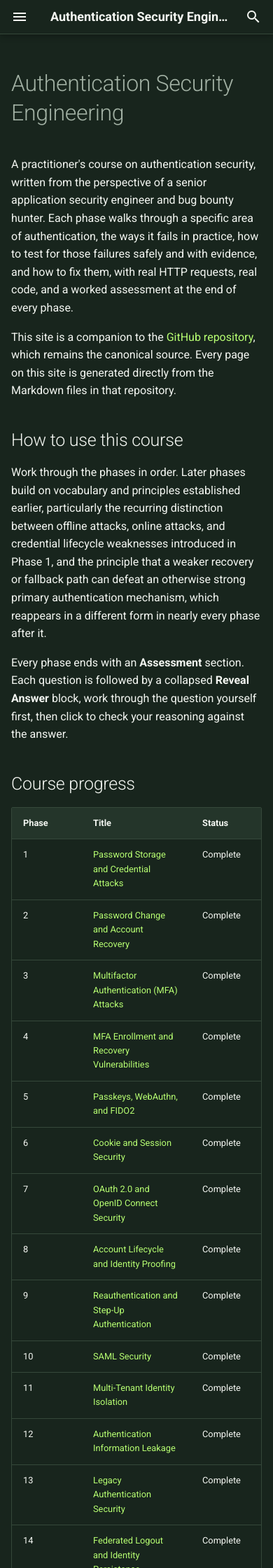
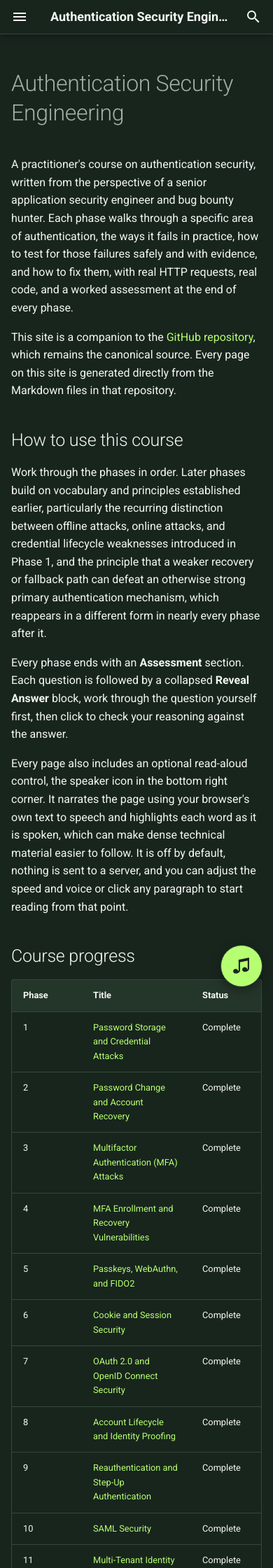
Before and after one commit to facelesshunter-tech/authentication-security-engineering, an MkDocs documentation site: the page built from docs/index.md, in a window 390 px wide. Shown: the top 2240 px of the page at 70% size. Built offline with MkDocs 1.6.1 and Material for MkDocs 9.7.7, drawn with Linux system fonts in a browser that asks for light colours; comment, search, counter and statistics services are not loaded; part of the change alters nothing that is shown; some of the changed text lies outside the part shown.

Commit message:
Add optional read-aloud with word highlighting
Uses the browser's native Web Speech API, no server, no API keys,
nothing leaves the user's device. Off by default, toggled from a
speaker control in the bottom right of every page. Highlights the
current word as it is spoken, lets users click any paragraph to
start reading from there, and skips code blocks, tables, and
collapsed assessment answers so nothing gets spoiled or mispronounced.

```diff
--- a/docs/index.md
+++ b/docs/index.md
@@ -9,6 +9,8 @@ This site is a companion to the [GitHub repository](https://github.com/facelessh
 Work through the phases in order. Later phases build on vocabulary and principles established earlier, particularly the recurring distinction between offline attacks, online attacks, and credential lifecycle weaknesses introduced in Phase 1, and the principle that a weaker recovery or fallback path can defeat an otherwise strong primary authentication mechanism, which reappears in a different form in nearly every phase after it.
 
 Every phase ends with an **Assessment** section. Each question is followed by a collapsed **Reveal Answer** block, work through the question yourself first, then click to check your reasoning against the answer.
+
+Every page also includes an optional read-aloud control, the speaker icon in the bottom right corner. It narrates the page using your browser's own text to speech and highlights each word as it is spoken, which can make dense technical material easier to follow. It is off by default, nothing is sent to a server, and you can adjust the speed and voice or click any paragraph to start reading from that point.
 
 ## Course progress
 
--- /dev/null
+++ b/docs/javascripts/tts.js
@@ -0,0 +1,363 @@
+(function () {
+  "use strict";
+
+  if (!("speechSynthesis" in window) || typeof SpeechSynthesisUtterance === "undefined") {
+    return;
+  }
+
+  var STORAGE_KEY = "tts-prefs-v1";
+  var BLOCK_SELECTOR = "h1, h2, h3, h4, h5, h6, p, li, blockquote, figcaption";
+  var SKIP_SELECTOR = "pre, code, details, table, .headerlink, .md-typeset .md-button";
+
+  function loadPrefs() {
+    try {
+      var raw = window.localStorage.getItem(STORAGE_KEY);
+      return raw ? JSON.parse(raw) : {};
+    } catch (e) {
+      return {};
+    }
+  }
+
+  function savePrefs(prefs) {
+    try {
+      window.localStorage.setItem(STORAGE_KEY, JSON.stringify(prefs));
+    } catch (e) {}
+  }
+
+  var prefs = loadPrefs();
+
+  var article = document.querySelector(".md-content__inner");
+  if (!article) return;
+
+  window.speechSynthesis.cancel();
+
+  function isSkippable(node) {
+    while (node && node !== article) {
+      if (node.nodeType === 1 && node.matches && node.matches(SKIP_SELECTOR)) {
+        return true;
+      }
+      node = node.parentNode;
+    }
+    return false;
+  }
+
+  function wrapWords(block) {
+    var walker = document.createTreeWalker(block, NodeFilter.SHOW_TEXT, {
+      acceptNode: function (node) {
+        if (!node.nodeValue || !/\S/.test(node.nodeValue)) {
+          return NodeFilter.FILTER_REJECT;
+        }
+        if (isSkippable(node.parentNode)) {
+          return NodeFilter.FILTER_REJECT;
+        }
+        return NodeFilter.FILTER_ACCEPT;
+      }
+    });
+
+    var textNodes = [];
+    var n;
+    while ((n = walker.nextNode())) {
+      textNodes.push(n);
+    }
+
+    textNodes.forEach(function (textNode) {
+      var frag = document.createDocumentFragment();
+      var parts = textNode.nodeValue.split(/(\s+)/);
+      parts.forEach(function (part) {
+        if (part === "") return;
+        if (/^\s+$/.test(part)) {
+          frag.appendChild(document.createTextNode(part));
+        } else {
+          var span = document.createElement("span");
+          span.className = "tts-word";
+          span.textContent = part;
+          frag.appendChild(span);
+        }
+      });
+      textNode.parentNode.replaceChild(frag, textNode);
+    });
+  }
+
+  function collectBlocks() {
+    var candidates = Array.prototype.slice.call(article.querySelectorAll(BLOCK_SELECTOR));
+    var blocks = candidates.filter(function (el) {
+      if (isSkippable(el)) return false;
+      var parent = el.parentElement;
+      while (parent && parent !== article) {
+        if (candidates.indexOf(parent) !== -1) return false;
+        parent = parent.parentElement;
+      }
+      return /\S/.test(el.textContent);
+    });
+    blocks.forEach(function (block) {
+      wrapWords(block);
+      block.classList.add("tts-block");
+    });
+    return blocks;
+  }
+
+  function blockWords(block) {
+    return Array.prototype.slice.call(block.querySelectorAll(".tts-word"));
+  }
+
+  function buildOffsets(words) {
+    var offsets = [];
+    var pos = 0;
+    words.forEach(function (w) {
+      offsets.push(pos);
+      pos += w.textContent.length + 1;
+    });
+    return offsets;
+  }
+
+  function findWordIndex(offsets, charIndex) {
+    var lo = 0, hi = offsets.length - 1, ans = 0;
+    while (lo <= hi) {
+      var mid = (lo + hi) >> 1;
+      if (offsets[mid] <= charIndex) {
+        ans = mid;
+        lo = mid + 1;
+      } else {
+        hi = mid - 1;
+      }
+    }
+    return ans;
+  }
+
+  var engine = {
+    blocks: collectBlocks(),
+    playing: false,
+    paused: false,
+    blockIndex: -1,
+    rate: prefs.rate || 1,
+    voice: null,
+    currentWordSpan: null,
+    currentBlockEl: null,
+    activeUtterance: null
+  };
+
+  if (engine.blocks.length === 0) return;
+
+  function clearWordHighlight() {
+    if (engine.currentWordSpan) {
+      engine.currentWordSpan.classList.remove("tts-current");
+      engine.currentWordSpan = null;
+    }
+  }
+
+  function clearBlockHighlight() {
+    if (engine.currentBlockEl) {
+      engine.currentBlockEl.classList.remove("tts-active-block");
+      engine.currentBlockEl = null;
+    }
+  }
+
+  function stopReading() {
+    engine.playing = false;
+    engine.paused = false;
+    engine.blockIndex = -1;
+    engine.activeUtterance = null;
+    window.speechSynthesis.cancel();
+    clearWordHighlight();
+    clearBlockHighlight();
+    updateUI();
+  }
+
+  function speakBlock(index) {
+    if (!engine.playing) return;
+    if (index < 0 || index >= engine.blocks.length) {
+      stopReading();
+      return;
+    }
+
+    clearWordHighlight();
+    clearBlockHighlight();
+
+    var block = engine.blocks[index];
+    var words = blockWords(block);
+
+    if (words.length === 0) {
+      speakBlock(index + 1);
+      return;
+    }
+
+    engine.blockIndex = index;
+    engine.currentBlockEl = block;
+    block.classList.add("tts-active-block");
+    block.scrollIntoView({ behavior: "smooth", block: "center" });
+
+    var offsets = buildOffsets(words);
+    var text = words.map(function (w) { return w.textContent; }).join(" ");
+
+    var utterance = new SpeechSynthesisUtterance(text);
+    utterance.rate = engine.rate;
+    if (engine.voice) utterance.voice = engine.voice;
+
+    utterance.onboundary = function (event) {
+      if (engine.activeUtterance !== utterance) return;
+      if (event.name && event.name !== "word") return;
+      var idx = findWordIndex(offsets, event.charIndex);
+      clearWordHighlight();
+      var span = words[idx];
+      if (span) {
+        span.classList.add("tts-current");
+        engine.currentWordSpan = span;
+      }
+    };
+
+    utterance.onend = function () {
+      if (engine.activeUtterance !== utterance || !engine.playing) return;
+      speakBlock(index + 1);
+    };
+
+    utterance.onerror = function () {
+      if (engine.activeUtterance !== utterance) return;
+      stopReading();
+    };
+
+    engine.activeUtterance = utterance;
+    window.speechSynthesis.speak(utterance);
+  }
+
+  function playFromBlock(index) {
+    window.speechSynthesis.cancel();
+    engine.playing = true;
+    engine.paused = false;
+    speakBlock(index);
+    updateUI();
+  }
+
+  function togglePause() {
+    if (!engine.playing) return;
+    if (engine.paused) {
+      window.speechSynthesis.resume();
+      engine.paused = false;
+    } else {
+      window.speechSynthesis.pause();
+      engine.paused = true;
+    }
+    updateUI();
+  }
+
+  var dock = document.createElement("div");
+  dock.className = "tts-dock";
+  dock.innerHTML =
+    '<button type="button" class="tts-toggle" aria-label="Listen to this page" aria-expanded="false" title="Listen to this page">♫</button>' +
+    '<div class="tts-panel" hidden>' +
+      '<div class="tts-panel-row tts-panel-main">' +
+        '<button type="button" class="tts-play" aria-label="Play">▶</button>' +
+        '<button type="button" class="tts-stop" aria-label="Stop">■</button>' +
+      '</div>' +
+      '<label class="tts-panel-row">Speed' +
+        '<select class="tts-rate">' +
+          '<option value="0.75">0.75x</option>' +
+          '<option value="1" selected>1x</option>' +
+          '<option value="1.25">1.25x</option>' +
+          '<option value="1.5">1.5x</option>' +
+          '<option value="2">2x</option>' +
+        '</select>' +
+      '</label>' +
+      '<label class="tts-panel-row">Voice' +
+        '<select class="tts-voice"><option>Default</option></select>' +
+      '</label>' +
+      '<p class="tts-hint">Reads this page aloud and highlights each word. Click any paragraph to start reading from there. Uses your browser, nothing leaves your device.</p>' +
+    '</div>';
+  document.body.appendChild(dock);
+
+  var toggleBtn = dock.querySelector(".tts-toggle");
+  var panel = dock.querySelector(".tts-panel");
+  var playBtn = dock.querySelector(".tts-play");
+  var stopBtn = dock.querySelector(".tts-stop");
+  var rateSelect = dock.querySelector(".tts-rate");
+  var voiceSelect = dock.querySelector(".tts-voice");
+
+  if (prefs.rate) {
+    rateSelect.value = String(prefs.rate);
+  }
+
+  function updateUI() {
+    if (engine.playing && !engine.paused) {
+      playBtn.textContent = "❚❚";
+      playBtn.setAttribute("aria-label", "Pause");
+    } else {
+      playBtn.textContent = "▶";
+      playBtn.setAttribute("aria-label", engine.paused ? "Resume" : "Play");
+    }
+  }
+
+  var panelOpen = false;
+  toggleBtn.addEventListener("click", function () {
+    panelOpen = !panelOpen;
+    panel.hidden = !panelOpen;
+    toggleBtn.setAttribute("aria-expanded", String(panelOpen));
+    document.body.classList.toggle("tts-panel-open", panelOpen);
+  });
+
+  playBtn.addEventListener("click", function () {
+    if (engine.playing) {
+      togglePause();
+    } else {
+      var start = engine.blockIndex >= 0 ? engine.blockIndex : 0;
+      playFromBlock(start);
+    }
+  });
+
+  stopBtn.addEventListener("click", stopReading);
+
+  rateSelect.addEventListener("change", function () {
+    engine.rate = parseFloat(rateSelect.value) || 1;
+    prefs.rate = engine.rate;
+    savePrefs(prefs);
+  });
+
+  voiceSelect.addEventListener("change", function () {
+    var voices = window.speechSynthesis.getVoices();
+    var match = voices.filter(function (v) { return v.voiceURI === voiceSelect.value; })[0];
+    if (match) {
+      engine.voice = match;
+      prefs.voiceURI = match.voiceURI;
+      savePrefs(prefs);
+    }
+  });
+
+  function populateVoices() {
+    var all = window.speechSynthesis.getVoices();
+    if (!all.length) return;
+
+    var english = all.filter(function (v) { return /^en/i.test(v.lang); });
+    var list = english.length ? english : all;
+
+    voiceSelect.innerHTML = "";
+    list.forEach(function (v) {
+      var opt = document.createElement("option");
+      opt.value = v.voiceURI;
+      opt.textContent = v.name + " (" + v.lang + ")";
+      voiceSelect.appendChild(opt);
+    });
+
+    var preferred = prefs.voiceURI && list.some(function (v) { return v.voiceURI === prefs.voiceURI; })
+      ? prefs.voiceURI
+      : list[0].voiceURI;
+    voiceSelect.value = preferred;
+    engine.voice = list.filter(function (v) { return v.voiceURI === preferred; })[0];
+  }
+
+  populateVoices();
+  if (typeof window.speechSynthesis.onvoiceschanged !== "undefined") {
+    window.speechSynthesis.onvoiceschanged = populateVoices;
+  }
+
+  engine.blocks.forEach(function (block, idx) {
+    block.addEventListener("click", function (event) {
+      if (!panelOpen) return;
+      if (event.target.closest("a")) return;
+      playFromBlock(idx);
+    });
+  });
+
+  window.addEventListener("beforeunload", function () {
+    window.speechSynthesis.cancel();
+  });
+
+  updateUI();
+})();
--- a/docs/stylesheets/extra.css
+++ b/docs/stylesheets/extra.css
@@ -137,3 +137,136 @@
   border-color: #a3e667;
   color: #18251D;
 }
+
+/* Read-aloud (text-to-speech) controls */
+
+.tts-dock {
+  position: fixed;
+  right: 1.25rem;
+  bottom: 1.25rem;
+  z-index: 10;
+  display: flex;
+  flex-direction: column;
+  align-items: flex-end;
+  gap: 0.5rem;
+}
+
+.tts-toggle {
+  width: 3rem;
+  height: 3rem;
+  border-radius: 999px;
+  border: 1px solid #35483A;
+  background-color: #B7FF72;
+  color: #18251D;
+  font-size: 1.35rem;
+  line-height: 1;
+  cursor: pointer;
+  box-shadow: 0 4px 14px rgba(0, 0, 0, 0.35);
+  display: flex;
+  align-items: center;
+  justify-content: center;
+}
+
+.tts-toggle:hover {
+  background-color: #a3e667;
+}
+
+.tts-toggle:focus-visible {
+  outline: 2px solid #F4F7F2;
+  outline-offset: 2px;
+}
+
+.tts-panel {
+  width: 15.5rem;
+  background-color: #24352A;
+  border: 1px solid #35483A;
+  border-radius: 0.5rem;
+  padding: 0.85rem;
+  box-shadow: 0 8px 24px rgba(0, 0, 0, 0.4);
+  color: #F4F7F2;
+  font-size: 0.8rem;
+}
+
+.tts-panel[hidden] {
+  display: none;
+}
+
+.tts-panel-row {
+  display: flex;
+  align-items: center;
+  justify-content: space-between;
+  gap: 0.5rem;
+  margin-bottom: 0.6rem;
+}
+
+.tts-panel-main {
+  justify-content: center;
+  gap: 0.75rem;
+}
+
+.tts-panel button.tts-play,
+.tts-panel button.tts-stop {
+  width: 2.5rem;
+  height: 2.5rem;
+  border-radius: 999px;
+  border: 1px solid #35483A;
+  background-color: #18251D;
+  color: #B7FF72;
+  cursor: pointer;
+  font-size: 1rem;
+}
+
+.tts-panel button.tts-play:hover,
+.tts-panel button.tts-stop:hover {
+  border-color: #B7FF72;
+}
+
+.tts-panel select {
+  background-color: #18251D;
+  color: #F4F7F2;
+  border: 1px solid #35483A;
+  border-radius: 0.3rem;
+  padding: 0.2rem 0.4rem;
+  max-width: 9.5rem;
+}
+
+.tts-hint {
+  margin: 0.4rem 0 0;
+  color: #A2B1A4;
+  font-size: 0.72rem;
+  line-height: 1.3;
+}
+
+.tts-word.tts-current {
+  background-color: #B7FF72;
+  color: #18251D;
+  border-radius: 0.15rem;
+  box-decoration-break: clone;
+  -webkit-box-decoration-break: clone;
+}
+
+.md-typeset .tts-block.tts-active-block {
+  background-color: rgba(183, 255, 114, 0.1);
+  border-radius: 0.2rem;
+  transition: background-color 0.15s ease;
+}
+
+body.tts-panel-open .tts-block {
+  cursor: pointer;
+}
+
+body.tts-panel-open .tts-block:hover {
+  outline: 1px dashed #35483A;
+  outline-offset: 4px;
+}
+
+@media (max-width: 44.9375em) {
+  .tts-dock {
+    right: 0.75rem;
+    bottom: 0.75rem;
+  }
+
+  .tts-panel {
+    width: calc(100vw - 2.5rem);
+  }
+}
--- a/mkdocs.yml
+++ b/mkdocs.yml
@@ -40,6 +40,9 @@ plugins:
 extra_css:
   - stylesheets/extra.css
 
+extra_javascript:
+  - javascripts/tts.js
+
 nav:
   - Home: index.md
   - Phase 1 - Password Storage and Credential Attacks: phases/phase-01-password-storage-and-credential-attacks.md
```
Also changed, not shown: 1 other file.
